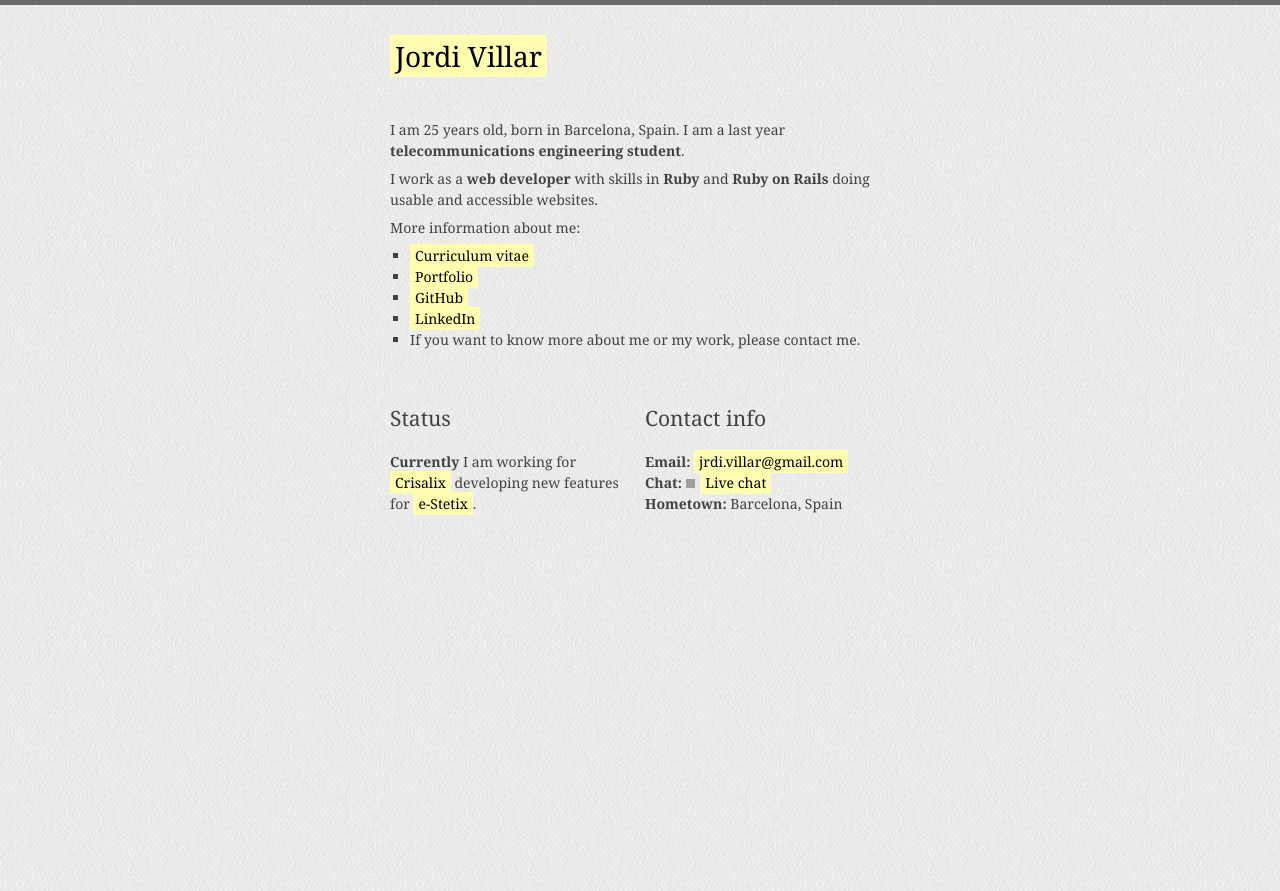
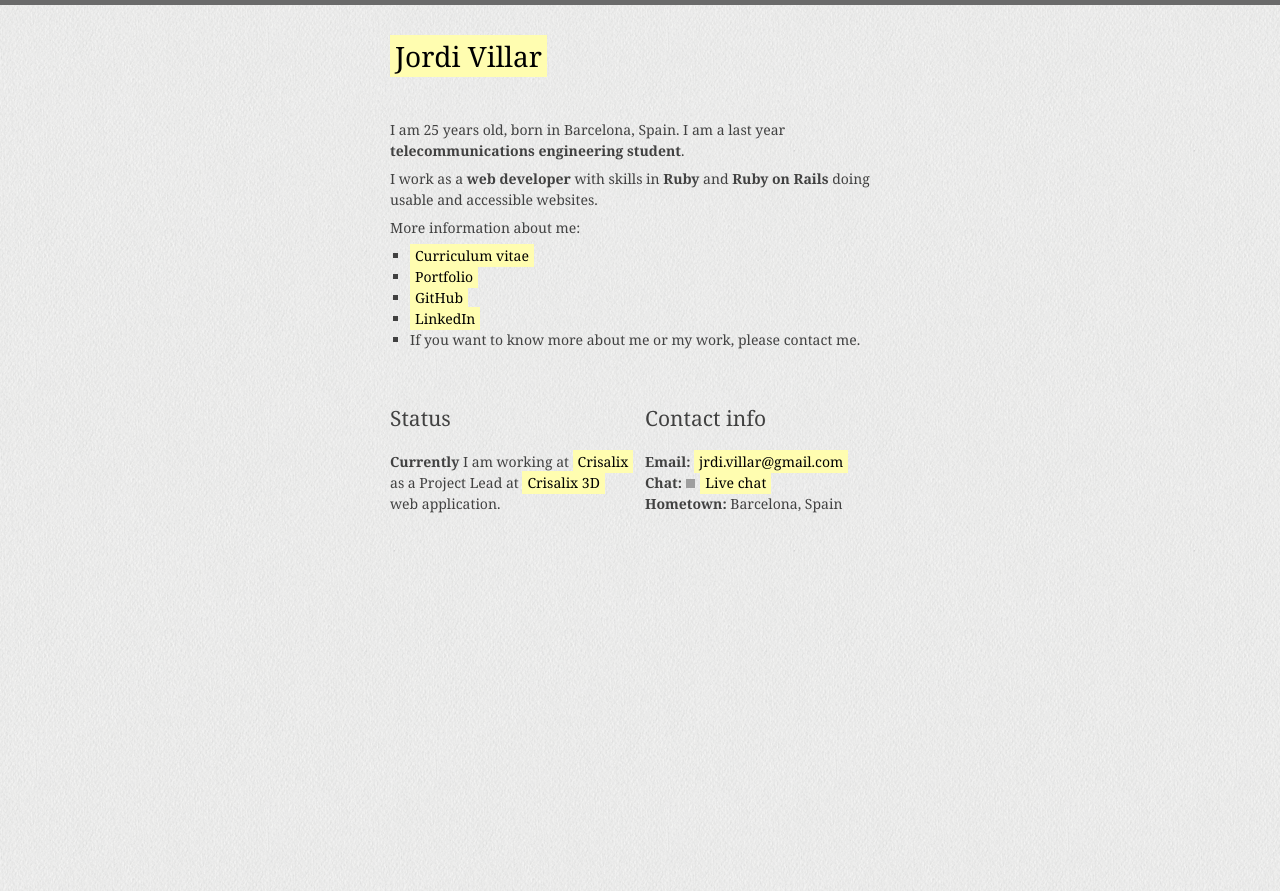
Before and after one commit to jrdi/jrdi.github.com, a Jekyll site: the page built from index.html, in a window 1280 px wide. Shown: the top 891 px of the page. Built offline with Jekyll 4.4.1, drawn with Linux system fonts in a browser that asks for light colours; Markdown is read by kramdown in place of the engine named in the settings; the list of posts is cut into pages by our own code; grey boxes are pictures that could not be loaded.

Commit message:
Change position at Crisalix

```diff
--- a/cv.html
+++ b/cv.html
@@ -29,7 +29,7 @@
 	<ul class="vcalendar">
 	  <li class="experince vevent"><span><abbr class="dtstart" title="2010-05-10">May. 2010</abbr> - <abbr class="dtend" title="2010-05-12">Actualidad</abbr></span>
 		<strong class="location">e-Stetix, Crisalix</strong>
-		<small class="summary">La primera aplicación web para la simulación física en 3D aplicada a la cirugía.</small>Desarrollador web. Ruby on Rails</li>
+		<small class="summary">La primera aplicación web para la simulación física en 3D aplicada a la cirugía.</small>Software Developer. Ruby on Rails, C, C++</li>
 	  <li class="experince vevent"><span><abbr class="dtstart" title="2008-11-14">Nov. 2008</abbr> - <abbr class="dtend" title="2009-11-16">Nov. 2009</abbr></span>
 		<strong class="location">Gol Televisión, Mediapro</strong>
 		<small class="summary">Empresa dedicada a la producción y distribución de televisión</small>Desarrollador web. PHP</li>
--- a/index.html
+++ b/index.html
@@ -25,7 +25,7 @@ title: Web developer
 </ul>
 <div class="left">
   <h2 class="subcontent">Status</h2>
-  <p><strong>Currently</strong> I am working for <a href="http://www.crisalix.com/">Crisalix</a> developing new features for <a href="http://estetix.crisalix.com">e-Stetix</a>.</p>
+  <p><strong>Currently</strong> I am working at <a href="http://www.crisalix.com/">Crisalix</a> as a Project Lead at <a href="http://estetix.crisalix.com">Crisalix 3D</a> web application.</p>
 </div>
 <div class="right">
   <h2 class="subcontent">Contact info</h2>
```
